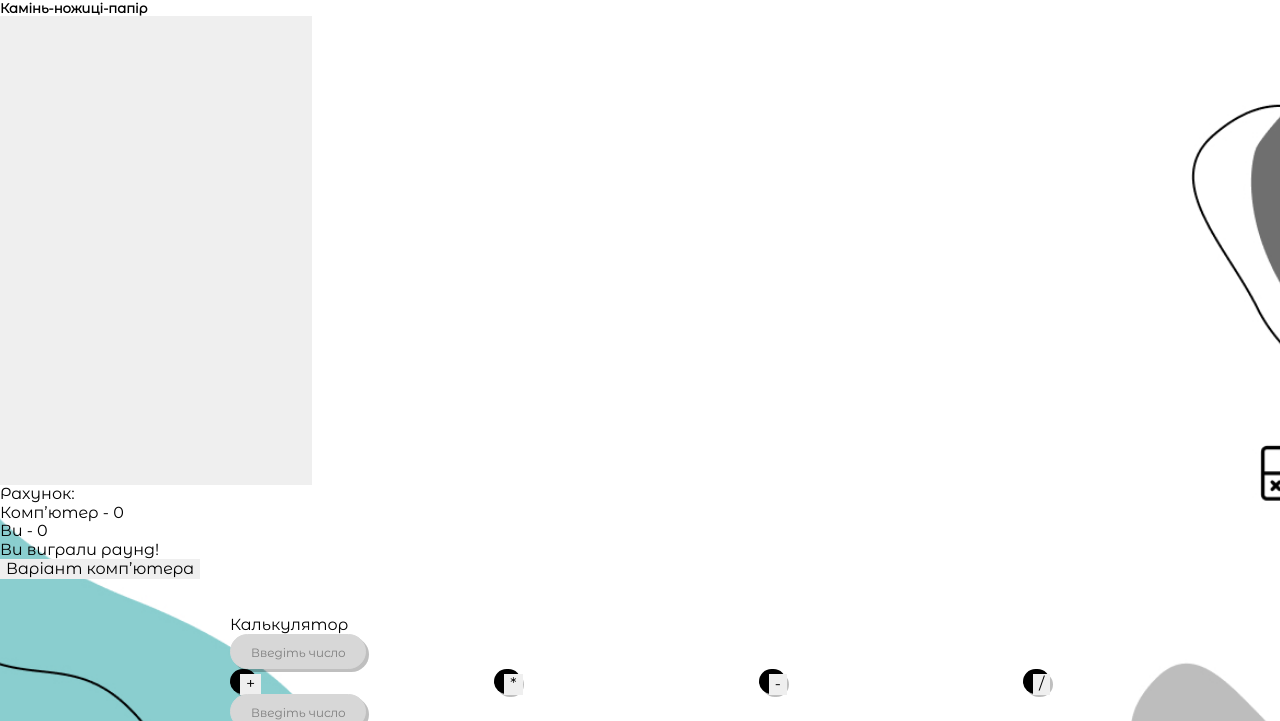
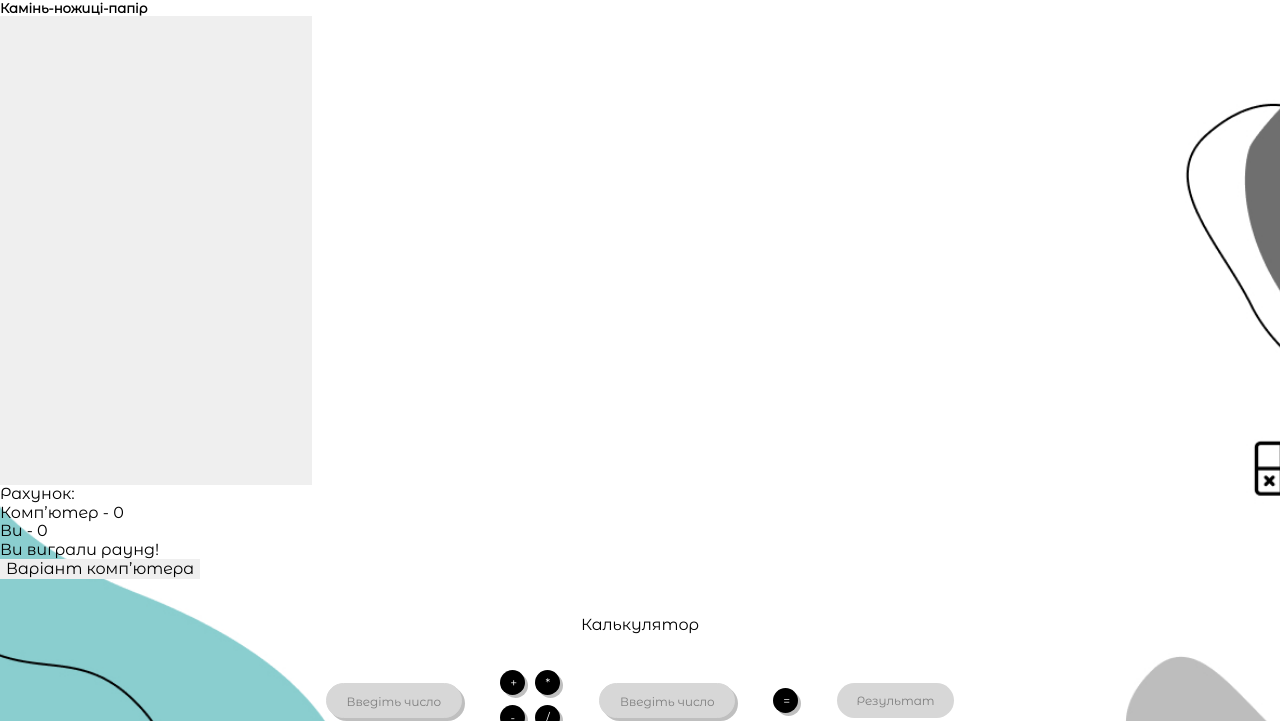
Before and after one commit to VladIttop/js-game, a website built with Parcel: page src/index.html in a window 1280 px wide. Shown: the part 79-800 px from the top of the page. Built offline with nearby package versions, Linux system fonts and the light colour scheme.

Commit message:
calculator scss

```diff
--- a/src/partials/calculator.html
+++ b/src/partials/calculator.html
@@ -1,17 +1,58 @@
 <section class="calculator">
   <div class="inner-container">
     <h5 class="calculator__title">Калькулятор</h5>
-  <input class="calculator__input calculator__input--first" placeholder="Введіть число"/>
+    <div class="calculator-flex-container">
+      <input
+        class="calculator__input calculator__input--first"
+        placeholder="Введіть число"
+      />
       <ul class="calculator-operators-list">
-    <li class="calculator-operators-list__item"><button class="calculator-operators-list__button calculator-operators-list__button--addition" type="button">+</button></li>
-    <li class="calculator-operators-list__item"><button class="calculator-operators-list__button calculator-operators-list__button--multiplication" type="button">*</button></li>
-    <li class="calculator-operators-list__item"><button class="calculator-operators-list__button calculator-operators-list__button--substraction" type="button">-</button></li>
-    <li class="calculator-operators-list__item"><button class="calculator-operators-list__button calculator-operators-list__button--division" type="button">/</button></li>
+        <li class="calculator-operators-list__item">
+          <button
+            class="calculator-operators-list__button calculator-operators-list__button--addition"
+            type="button"
+          >
+            +
+          </button>
+        </li>
+        <li class="calculator-operators-list__item">
+          <button
+            class="calculator-operators-list__button calculator-operators-list__button--multiplication"
+            type="button"
+          >
+            *
+          </button>
+        </li>
+        <li class="calculator-operators-list__item">
+          <button
+            class="calculator-operators-list__button calculator-operators-list__button--substraction"
+            type="button"
+          >
+            -
+          </button>
+        </li>
+        <li class="calculator-operators-list__item">
+          <button
+            class="calculator-operators-list__button calculator-operators-list__button--division"
+            type="button"
+          >
+            /
+          </button>
+        </li>
       </ul>
-  <input class="calculator__input calculator__input--second" placeholder="Введіть число"/>
-  <button class="calculator-result__button" type="button">=</button>
-  <div class="result-container">
+      <input
+        class="calculator__input calculator__input--second"
+        placeholder="Введіть число"
+      />
+      <button
+        class="calculator-operators-list__button calculator-result__button"
+        type="button"
+      >
+        =
+      </button>
+      <div class="calculator-result-container">
         <p class="calculator__result">Результат</p>
+      </div>
     </div>
     <div class="border"></div>
   </div>
--- a/src/sass/components/_calculator.scss
+++ b/src/sass/components/_calculator.scss
@@ -1,10 +1,11 @@
-.calculator{
+.calculator {
   padding: 36px 230px 0;
-    &__title{
+  &__title {
     @include text(16px);
     color: getColor('background-text-primary');
+    text-align: center;
   }
-    &__input{
+  &__input {
     background-color: getColor('input-background');
     border: 1px solid getColor('input-background');
     box-shadow: getColor('box-shadow');
@@ -12,24 +13,43 @@
     height: 35px;
     padding: 10px 20px;
     border-radius: 20px;
-            &::placeholder{
+    &::placeholder {
       @include text;
       color: getColor('input-placeholder');
       text-align: center;
     }
-        &:hover, &:focus{
+    &:hover,
+    &:focus {
       outline: none;
     }
   }
+  &-flex-container {
+    width: 629px;
+    margin: 36px auto 0;
+    @include flex(space-between);
   }
-.calculator-operators-list{
-    @include flex(space-between, $wrap: wrap);
-    &__item{
+  &-result-container {
+    border-radius: 20px;
+    padding: 10px 20px;
+    background-color: getColor('input-background');
+  }
+  &__result{
+    @include text;
+    color: getColor('input-placeholder');
+  }
+}
+.calculator-operators-list {
+  width: 61px;
+  @include flex($wrap: wrap);
+  gap: 10px;
+  &__button {
+    @include text;
     border-radius: 20px;
     padding: 5px 10px;
-            width: 27px;
+    width: 25px;
     height: 25px;
     box-shadow: getColor('box-shadow');
     background-color: getColor('background-text-primary');
+    color: getColor('secondary-text');
   }
 }
```
Lines whose indentation alone changed are shown as unchanged.
